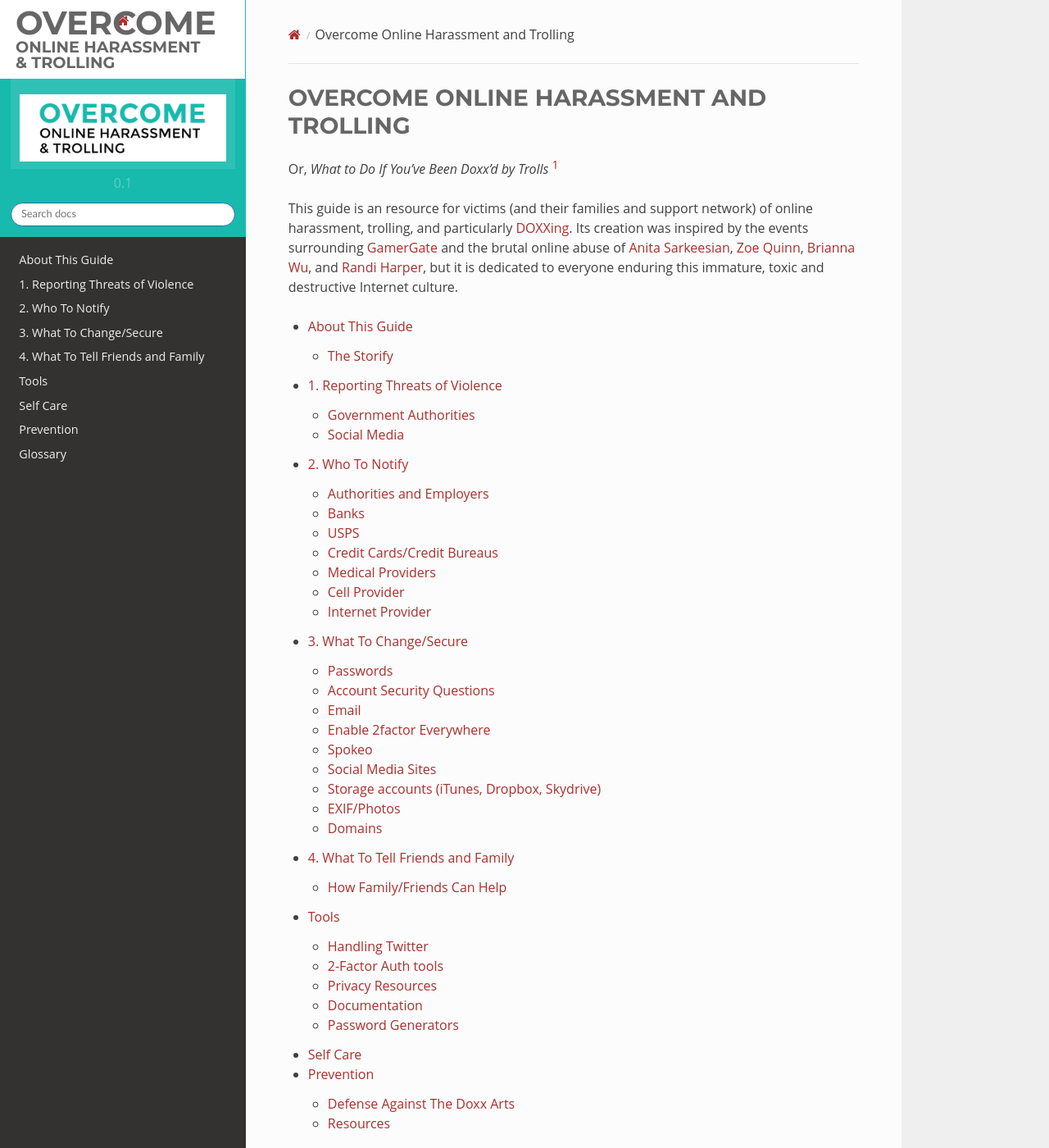
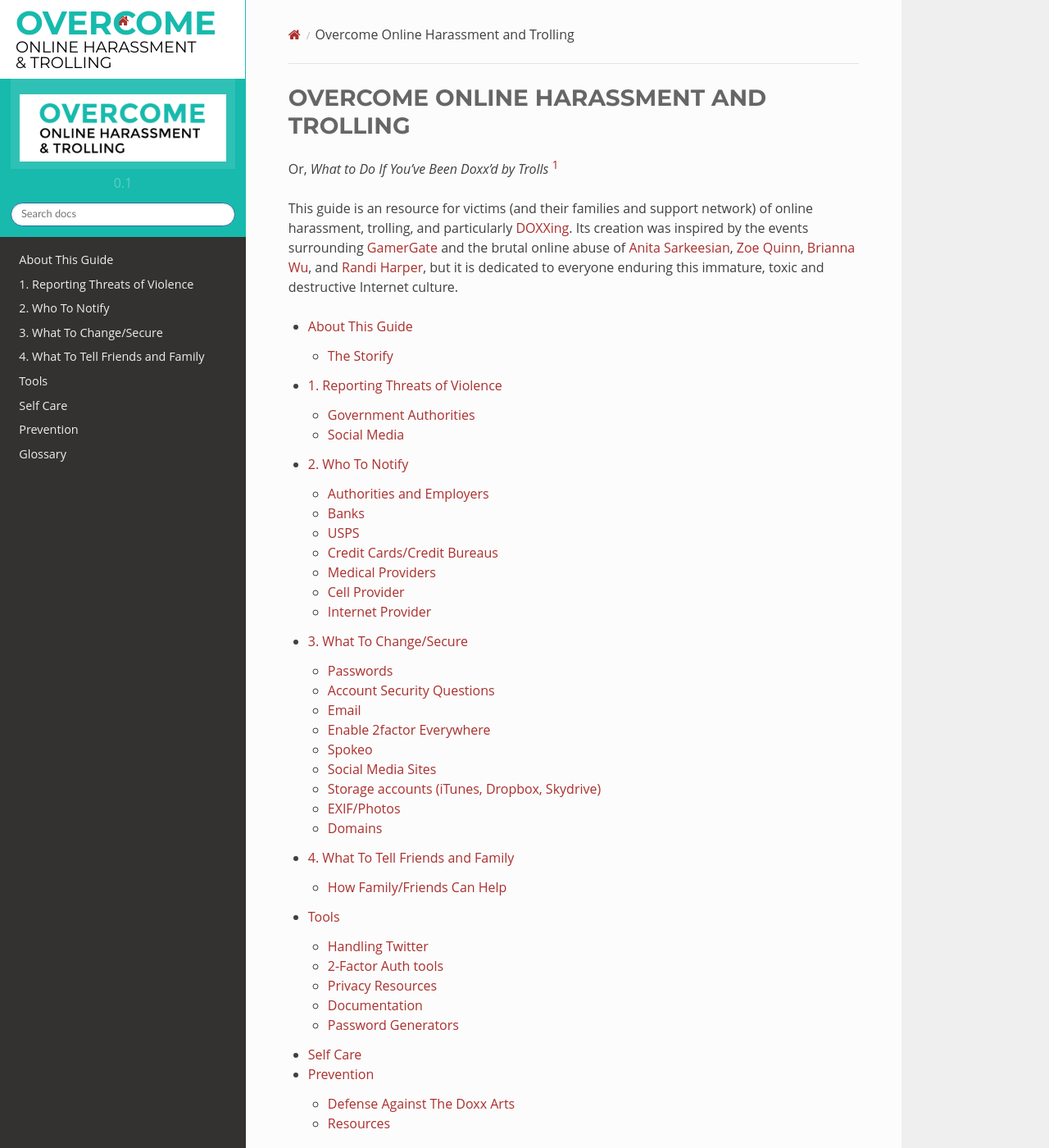
Before and after one commit to ez2230/project-overcome, a Sphinx documentation site: the page built from overcome/docs/index.rst, in a window 1280 px wide and 1400 px high. Shown: the whole window at 82% size. Built offline with Sphinx 7.4.7 and the Read the Docs theme 2.0.0, drawn with Linux system fonts in a browser that asks for light colours; some web fonts are replaced.

Commit message:
more IMPORTANT

```diff
--- a/overcome/docs/static/css/extras.css
+++ b/overcome/docs/static/css/extras.css
@@ -13,7 +13,7 @@
 /* <link href='http://fonts.googleapis.com/css?family=Montserrat:400,700' rel='stylesheet' type='text/css'> */
 
 body {
-    font-family: 'Open Sans', HelveticaNeue, 'Helvetica Neue', Helvetica, Arial, sans-serif;
+    font-family: 'Open Sans', HelveticaNeue, 'Helvetica Neue', Helvetica, Arial, sans-serif !important;
 }
 
 /*
@@ -43,8 +43,8 @@
 }
 
 blockquote {
-    font-style: italic;
-    font-family: Georgia, serif;
+    font-style: italic !important;
+    font-family: Georgia, serif !important;
 }
 
 /*
@@ -52,38 +52,38 @@
 */
 
 .wy-side-nav-search {
-    background-color: #17baad;
+    background-color: #17baad !important;
 }
 
 .wy-side-nav-search>a.fa-home {
-	color: #fff;
+	color: #fff !important;
 }
 
 .wy-menu-vertical a:link,
 .wy-menu-vertical a:hover,
 .wy-menu-vertical a:active,
 .wy-menu-vertical a:visited {
-	color: #eee;
+	color: #eee !important;
 }
 
 .oc-header {
-    width: 300px;
-    height: 98px;
-    padding: 20px 20px;
-    margin: -35px -20px 0;
-    background-color: #fff;
-    text-align: left;
+    width: 300px !important;
+    height: 98px !important;
+    padding: 20px 20px !important;
+    margin: -35px -20px 0 !important;
+    background-color: #fff !important;
+    text-align: left !important;
 }
 
 .oc-header h1 {
-    color: #17baad;
-    font-size:250%;
-    line-height: .5;
-    margin-bottom: 10px
+    color: #17baad !important;
+    font-size:250% !important;
+    line-height: .5 !important;
+    margin-bottom: 10px !important;
 }
 
 .oc-header h2 {
-    color: #000;
-    font-weight: normal;
-    font-size: 120%;
+    color: #000 !important;
+    font-weight: normal !important;
+    font-size: 120% !important;
 }
```
